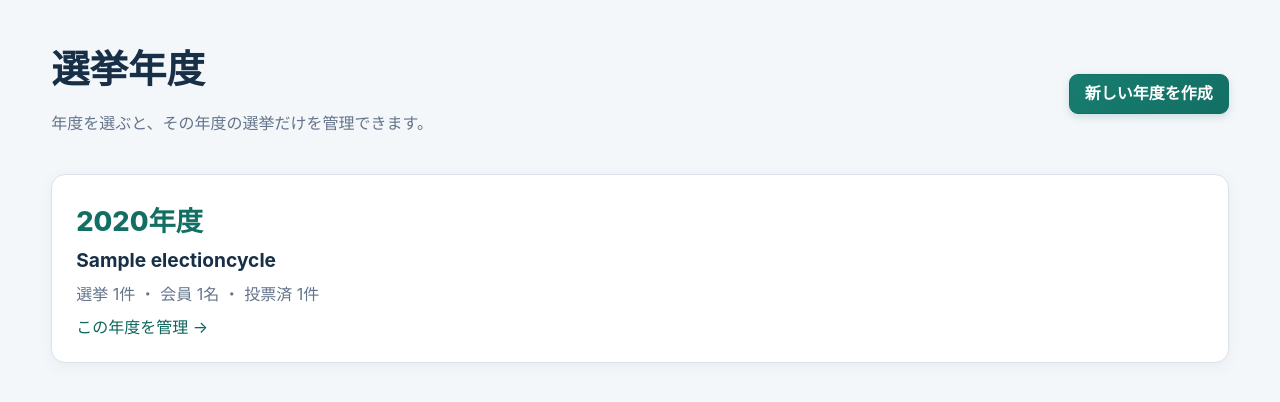
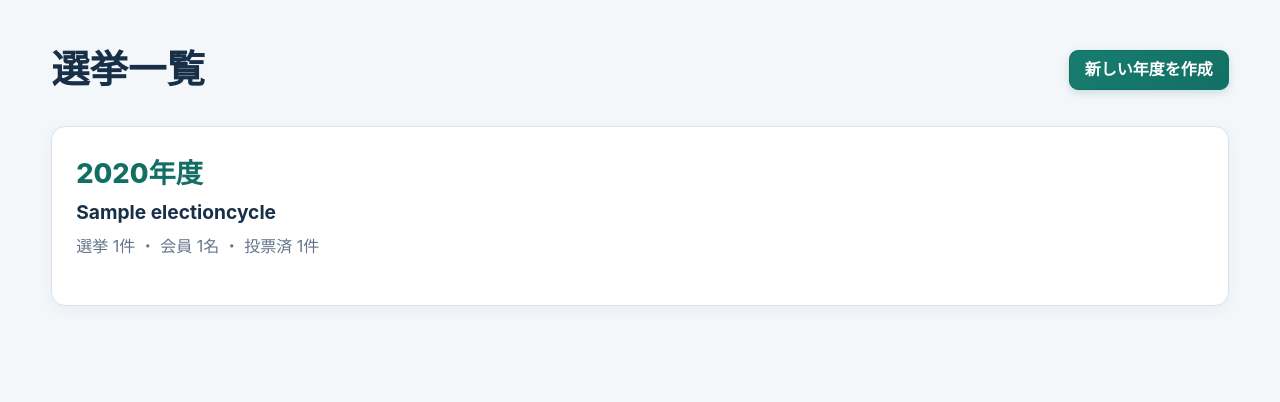
Before and after one commit to pasj-jp/election, a Django app: page /management/ in a window 1280 px wide. Shown: the part 64-466 px from the top of the page. Run offline with Django 5.2, Linux system fonts and the light colour scheme; a user stored in the database is signed in; tables that the repository leaves empty hold one stand-in row (values such as "Sample post").

Commit message:
managementページの表示を修正

```diff
--- a/election/static/election/management.css
+++ b/election/static/election/management.css
@@ -76,3 +76,7 @@
 .confirm-dialog{width:min(480px,92vw)}.confirm-message{margin:2px 0 8px;color:var(--ink);font-size:1.05rem}.confirm-message strong{color:var(--primary);font-size:1.35rem}.confirm-note{margin:0;color:var(--muted);font-size:.88rem}
 
 .sent-button,.sent-button:hover{border-color:#53636d;background:#53636d;color:#fff;box-shadow:none;transform:none}
+
+.cycle-card{transition:background-color .15s ease,border-color .15s ease}
+.cycle-card:hover,.cycle-card:focus-visible{background:#edf6f4;border-color:#9fc9c3}
+.cycle-card:focus-visible{outline:3px solid #136f6330;outline-offset:2px}
--- a/election/templates/election/management/cycle_list.html
+++ b/election/templates/election/management/cycle_list.html
@@ -1,3 +1,3 @@
-{% extends "election/management/base.html" %}{% block title %}選挙年度一覧{% endblock %}{% block content %}
-<div class="title-row"><div><h1>選挙年度</h1><p>年度を選ぶと、その年度の選挙だけを管理できます。</p></div>{% if request.user.is_superuser %}<a class="button primary" href="{% url 'election:management_cycle_create' %}">新しい年度を作成</a>{% endif %}</div>
-<div class="cycle-grid">{% for cycle in cycles %}<a class="cycle-card" href="{% url 'election:management_cycle_detail' cycle.year %}"><span class="year">{{ cycle.year }}年度</span><strong>{{ cycle.name }}</strong><span>選挙 {{ cycle.election_count }}件 ・ 会員 {{ cycle.member_count }}名 ・ 投票済 {{ cycle.voted_count }}件</span><span class="open-link">この年度を管理 →</span></a>{% empty %}<div class="empty">選挙年度がまだありません。「新しい年度を作成」から始めてください。</div>{% endfor %}</div>{% endblock %}
+{% extends "election/management/base.html" %}{% block title %}選挙一覧{% endblock %}{% block content %}
+<div class="title-row"><div><h1>選挙一覧</h1></div>{% if request.user.is_superuser %}<a class="button primary" href="{% url 'election:management_cycle_create' %}">新しい年度を作成</a>{% endif %}</div>
+<div class="cycle-grid">{% for cycle in cycles %}<a class="cycle-card" href="{% url 'election:management_cycle_detail' cycle.year %}"><span class="year">{{ cycle.year }}年度</span><strong>{{ cycle.name }}</strong><span>選挙 {{ cycle.election_count }}件 ・ 会員 {{ cycle.member_count }}名 ・ 投票済 {{ cycle.voted_count }}件</span></a>{% empty %}<div class="empty">選挙年度がまだありません。「新しい年度を作成」から始めてください。</div>{% endfor %}</div>{% endblock %}
```
